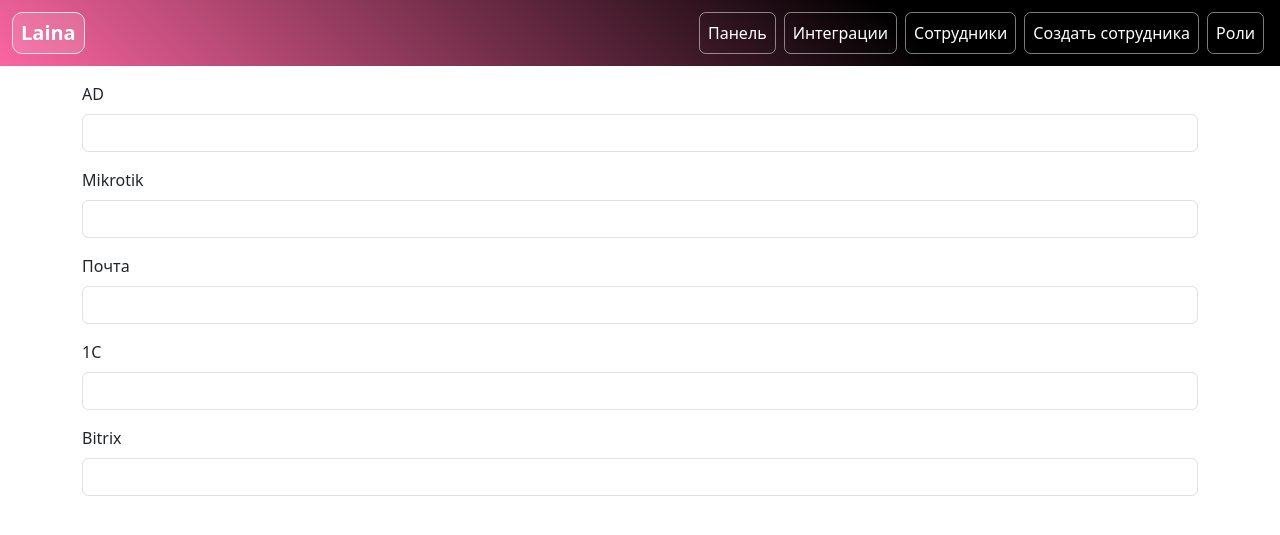
After one commit to Mara8647/web-trash, a Flask app: template templates/integrations.html in a window 1280 px wide. The commit adds this page. Shown: the top 535 px of the page. Run offline with Flask 3, Linux system fonts and the light colour scheme; the template is opened without the code that fills it, so the values that code supplies are empty; parts of the project's set-up code (start-up, migrations or seed data) failed here and were passed over.

Commit message:
Update logo and started working on integrations

```diff
--- a/main.py
+++ b/main.py
@@ -109,6 +109,11 @@ def dashboard():
             roles=roles,
         )
 
+@app.route("/integrations")
+@login_required
+def integrations():
+    return render_template('integrations.html')
+
 @app.route("/employees")
 @login_required
 def employees():
--- a/py_scripts/integrations.py
+++ b/py_scripts/integrations.py
@@ -1,6 +1,6 @@
 from __future__ import annotations
 
-from db import AuditLog, Employee, SessionLocal
+from py_scripts.db import AuditLog, Employee, SessionLocal
 
 MODULE_STATUS_FIELD = {
     "ad": "ad_status",
--- a/templates/base.html
+++ b/templates/base.html
@@ -9,12 +9,15 @@
     <style>
     </style>
     <body>
-        <nav class="navbar navbar-expand-sm navbar-dark" style="background: linear-gradient(45deg, #517be4 0%, #000000 70%);">
+        <nav class="navbar navbar-expand-sm navbar-dark" style="background: linear-gradient(45deg, #fb65a1 0%, #000000 70%);">
             <div class="container-fluid">
-                <a class="navbar-brand border ps-2 pe-2" style="border-radius: 10px; background-color: #ffffff22;" href="#"><b>VS</b></a>
+                <a class="navbar-brand border ps-2 pe-2" style="border-radius: 10px; background-color: #ffffff22;" href="#"><b>Laina</b></a>
                 <ul class="navbar-nav">
                     <li class="nav-item p-1">
                         <a style="border: #ffffff7c solid 1px; border-radius: 5pt; color:#ffffff" class="nav-link" href="/dashboard">Панель</a>
+                    </li>
+                    <li class="nav-item p-1">
+                        <a style="border: #ffffff7c solid 1px; border-radius: 5pt; color:#ffffff" class="nav-link" href="/integrations">Интеграции</a>
                     </li>
                     <li class="nav-item p-1">
                         <a style="border: #ffffff7c solid 1px; border-radius: 5pt; color:#ffffff" class="nav-link" href="/employees">Сотрудники</a>
--- /dev/null
+++ b/templates/integrations.html
@@ -0,0 +1,24 @@
+{% extends 'base.html' %}
+{% block title %}Интеграции{% endblock %}
+{% block content %}
+<div class="mb-3 mt-3 container">
+    <label class="form-label">AD</label>
+    <input type="text" class="form-control" name="position" id="position" required >
+</div>
+<div class="mb-3 mt-3 container">
+    <label class="form-label">Mikrotik</label>
+    <input type="text" class="form-control" name="position" id="position" required >
+</div>
+<div class="mb-3 mt-3 container">
+    <label class="form-label">Почта</label>
+    <input type="text" class="form-control" name="position" id="position" required >
+</div>
+<div class="mb-3 mt-3 container">
+    <label class="form-label">1C</label>
+    <input type="text" class="form-control" name="position" id="position" required >
+</div>
+<div class="mb-3 mt-3 container">
+    <label class="form-label">Bitrix</label>
+    <input type="text" class="form-control" name="position" id="position" required >
+</div>
+{% endblock %}
```
Also changed, not shown: 1 other file.
